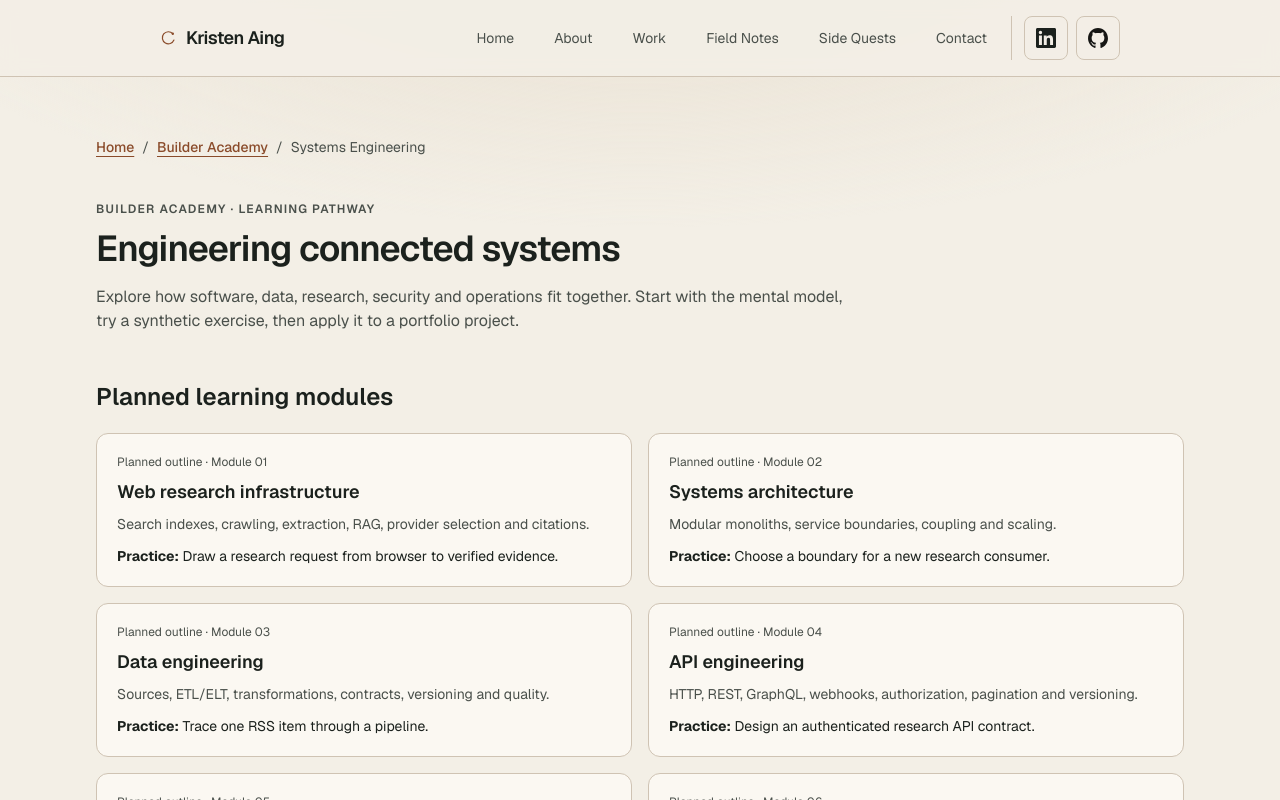
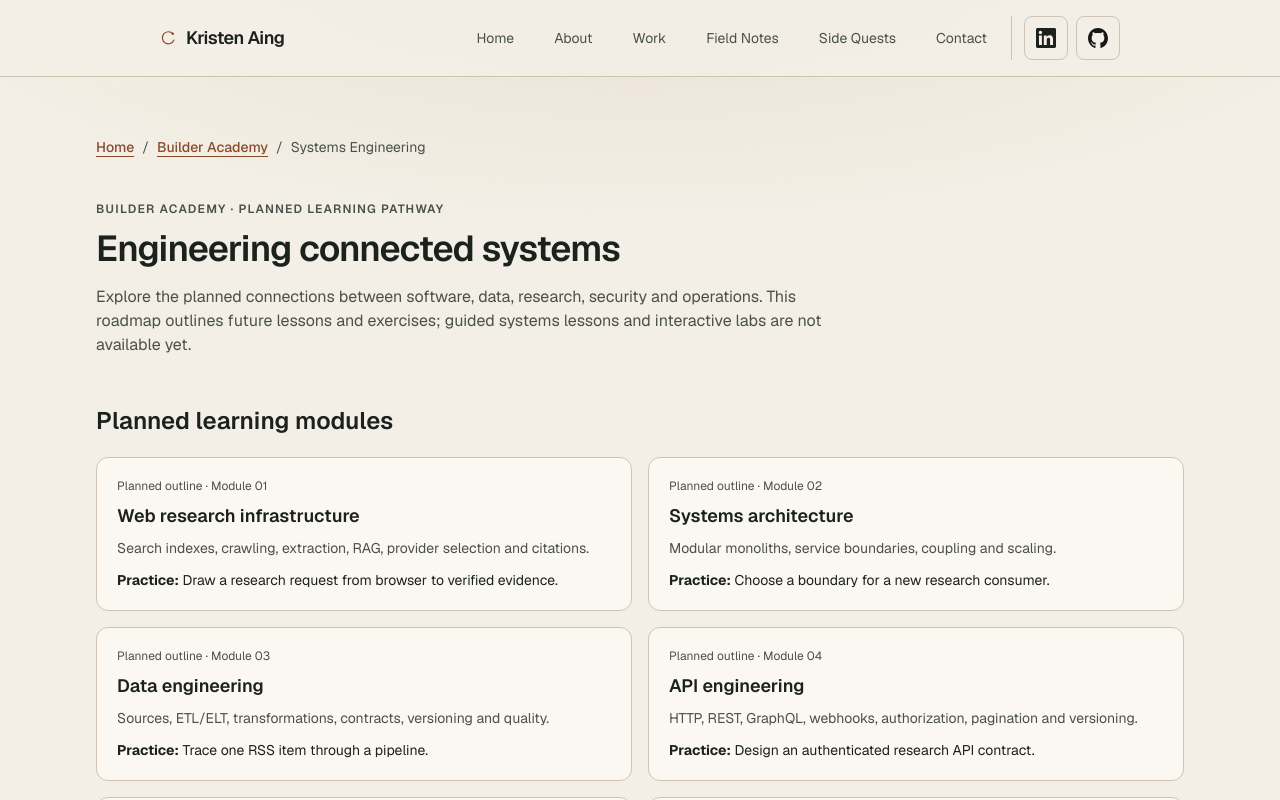
Before and after one commit to heyfunwhoa/byjoyaing-portfolio, a Next.js app: page /ai-academy/systems in a window 1280 px wide. Shown: the top 800 px of the page. Built offline with nearby package versions, Linux system fonts and the light colour scheme.

Commit message:
fix(seo): align public discovery with content readiness

```diff
--- a/app/ai-academy/systems/page.tsx
+++ b/app/ai-academy/systems/page.tsx
@@ -1,12 +1,14 @@
 import { AcademyBreadcrumb } from "@/components/academy-breadcrumb";
 import { completePageMetadata } from "@/lib/page-metadata";
+import { robotsNoindex } from "@/lib/indexing";
 import type { Metadata } from "next";
 
 export const metadata: Metadata = completePageMetadata(
   {
-    title: "Systems Engineering",
+    title: "Connected Systems Learning Roadmap",
+    robots: robotsNoindex,
     description:
-      "Learn systems architecture, research pipelines, evidence and operations through applied exercises.",
+      "Explore a planned learning roadmap covering software, research, security and operations, with outlines for future lessons and practice labs.",
   },
   "/ai-academy/systems",
 );
@@ -119,15 +121,15 @@ export default function SystemsPage() {
       <AcademyBreadcrumb title="Systems Engineering" />
 
       <p className="mt-8 text-xs font-semibold tracking-widest text-muted uppercase">
-        Builder Academy · Learning pathway
+        Builder Academy · Planned learning pathway
       </p>
       <h1 className="mt-3 text-4xl font-semibold tracking-tight text-foreground">
         Engineering connected systems
       </h1>
       <p className="mt-4 max-w-3xl text-muted">
-        Explore how software, data, research, security and operations fit
-        together. Start with the mental model, try a synthetic exercise, then
-        apply it to a portfolio project.
+        Explore the planned connections between software, data, research,
+        security and operations. This roadmap outlines future lessons and
+        exercises; guided systems lessons and interactive labs are not available yet.
       </p>
       <section className="mt-12" aria-labelledby="modules-heading">
         <h2 id="modules-heading" className="text-2xl font-semibold">
```
